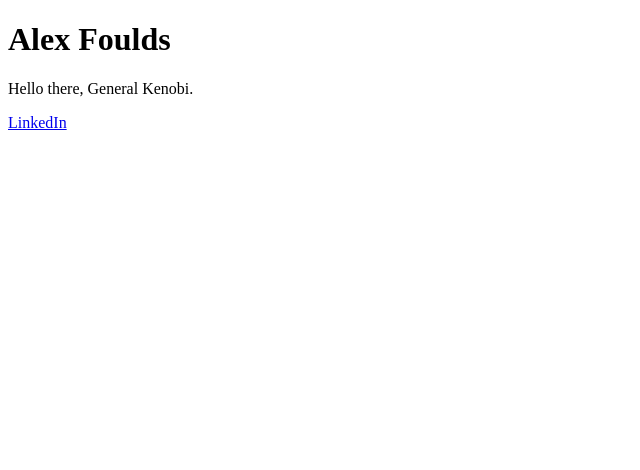
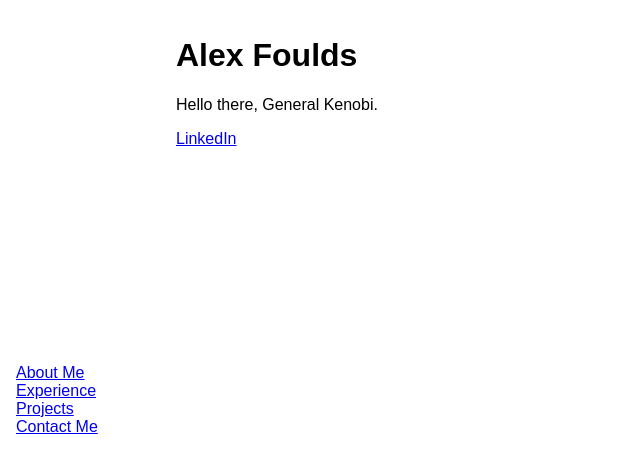
Before and after one commit to alex-foulds/alex-foulds.github.io, a plain HTML site: page index.html in a window 1280 px wide. Shown: the whole page, without its empty margins (0-640 px from the left). Drawn offline with Linux system fonts and the light colour scheme.

Commit message:
Adding style sheet and planning for vertical navigation bar

```diff
--- a/index.html
+++ b/index.html
@@ -1,10 +1,43 @@
 <!DOCTYPE html>
 <html>
+<head>
+    <link rel="stylesheet" href="style.css" />
+</head>
 <body>
 
-<h1>Alex Foulds</h1>
-<p>Hello there, General Kenobi.</p>
-<a href="https://www.youtube.com/watch?v=dQw4w9WgXcQ">LinkedIn</a>
+<nav class="navbar">
+    <ul class="navbar-nav">
+        <li class = "active">
+            <a href="#" class="navbar-link">
+                <span class="link-text">About Me</span>
+            </a>
+        </li>
 
+        <li class = "navbar-item">
+            <a href="#" class="">
+                <span class="link-text">Experience</span>
+            </a>
+        </li>
+
+        <li class = "navbar-item">
+            <a href="#" class="">
+                <span class="link-text">Projects</span>
+            </a>
+        </li>
+
+        <li class = "navbar-item">
+            <a href="#" class="">
+                <span class="link-text">Contact Me</span>
+            </a>
+        </li>
+    </ul>
+</nav>
+
+<main>
+    <h1>Alex Foulds</h1>
+    <p>Hello there, General Kenobi.</p>
+    <a href="https://www.youtube.com/watch?v=dQw4w9WgXcQ">LinkedIn</a>
+
+</main>
 </body>
 </html>
--- /dev/null
+++ b/style.css
@@ -0,0 +1,40 @@
+:root {
+    font-size: 16px;
+    font-family: 'Arial';
+    --text-primary: #b6b6b6;
+    --text-secondary: #ececec;
+    --bg-primary: #23232e;
+    --bg-secondary: #141418;
+    --transition-speed: 600ms;
+  }
+
+body {
+    color: black;
+    background-color: white;
+    margin: 0;
+    padding: 0;
+  }
+
+main {
+    margin-left: 10rem;
+    padding: 1rem;
+}
+
+.navbar {
+    height: 100vh;
+    position: fixed;
+    width: 10rem;
+}
+
+.navbar-nav{
+    list-style: none;
+    padding: 0;
+    padding-left: 1rem;
+    margin: 0 auto;
+    display: flex;
+    flex-direction: column;
+    align-items: left;
+    position: absolute;
+    top: 50%;
+    transform: translateY(-50%);
+}
```
